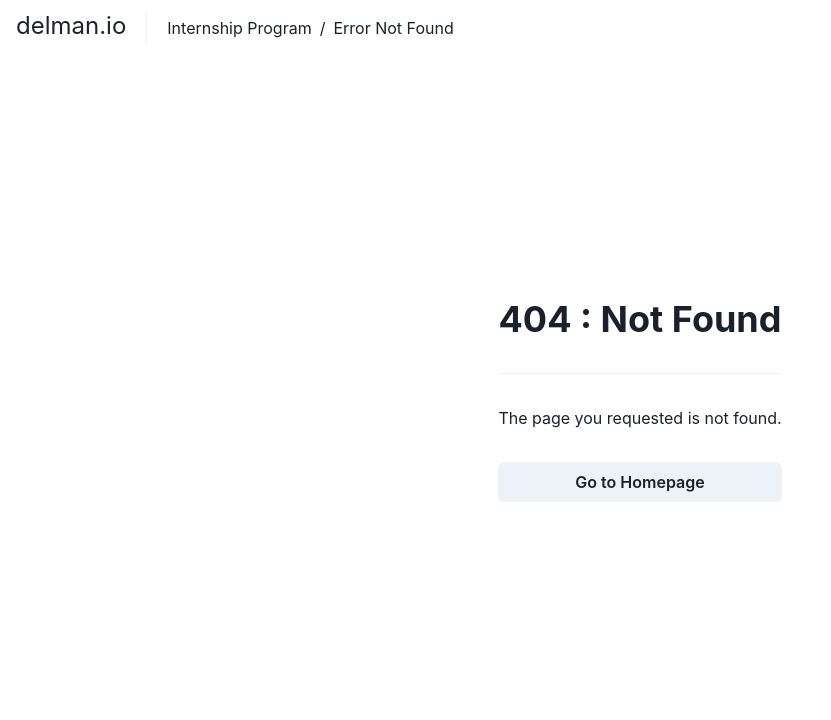
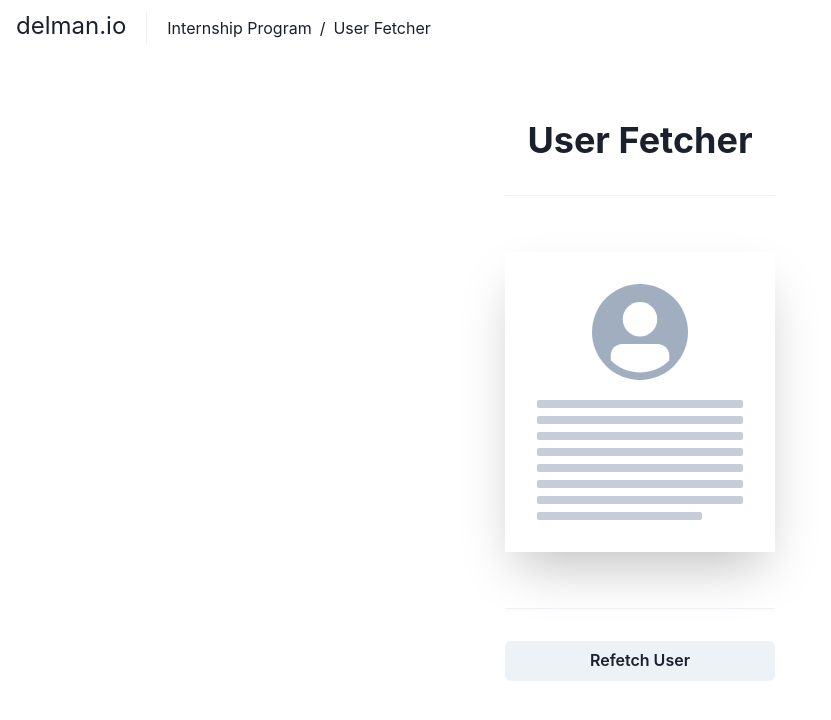
Before and after one commit to ahmadhaydar/Delman-Internship---Haydar, a Next.js app: page /fetching in a window 1280 px wide. Before the commit this address had no page. Shown: the top 720 px of the page, without its empty margins (0-831 px from the left). Built offline with nearby package versions, Linux system fonts and the light colour scheme.

Commit message:
added user fetching page with requirements fulfilled

```diff
--- /dev/null
+++ b/pages/fetching.tsx
@@ -0,0 +1,79 @@
+import { Heading, Stack, Box, Text, Button, Divider, Avatar, Skeleton, SkeletonText } from '@chakra-ui/react'
+import type { NextPage } from 'next'
+import style from '../styles/index.module.css';
+import NavBar from '../components/navbar';
+import { useEffect, useState } from 'react';
+import UserSkeleton from '../components/userSkeleton';
+import UserBox from '../components/userBox';
+
+const Fetching: NextPage = () => {
+  const [loading, setLoading] = useState(false);
+  const [data, setData] = useState<any>({
+    name: {
+      first: '',
+      last: ''
+    },
+    email: '',
+    picture: {
+      large: ''
+    },
+    nat: '',
+    dob:{
+      date: '',
+      age: ''
+    },
+    gender: '',
+  });
+
+  function handleFetch() {
+    setLoading(true);
+    fetch('https://randomuser.me/api')
+      .then(res => res.json())
+      .then(res => {
+        setData(res.results[0]);
+        setLoading(false);
+      }).catch(err => {
+        setLoading(false);
+      }
+      );
+  }
+
+
+  return (
+    <div>
+      <NavBar
+        links={[{
+          goto: '/',
+          name: 'Internship Program'
+        }, {
+          goto: '/fetching',
+          name: 'User Fetcher'
+        }]}
+      />
+      <div className={style.CenteredVertical}>
+        <Stack spacing='8'>
+          <Heading textAlign='center'>User Fetcher</Heading>
+          <Divider />
+          <Box paddingY={6}>
+            {(data.name.first == '')&&<UserSkeleton/>}
+            {(data.name.first != '')&&<UserBox
+            firstName={data.name.first}
+            lastName={data.name.last}
+            email={data.email}
+            avatar={data.picture.large}
+            gender={data.gender}
+            nationality = {data.nat}
+            age={data.dob.age}
+            />}
+          </Box>
+          <Divider />
+          <Button onClick={handleFetch} isLoading={loading}>
+            {(data == null)? 'Fetch User': 'Refetch User'}
+          </Button>
+        </Stack>
+      </div>
+    </div>
+  )
+}
+
+export default Fetching
```
